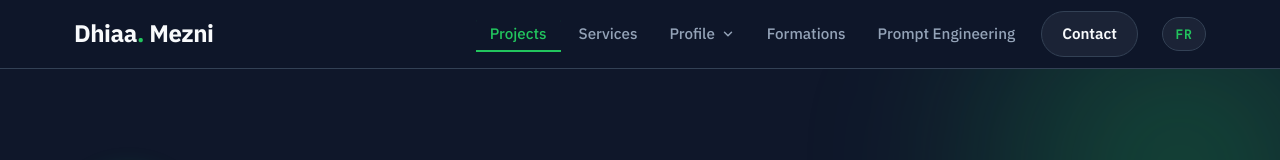
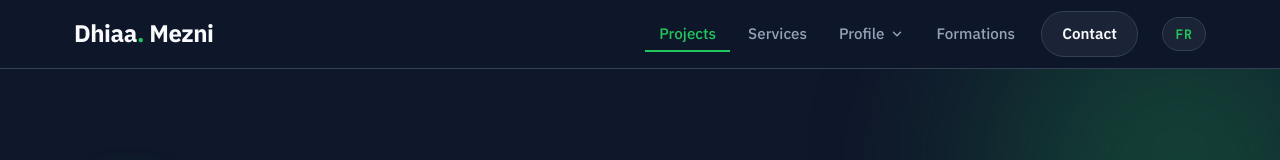
Before and after one commit to Dadmezni/mon-portfolio, a plain HTML site: page index.html in a window 1280 px wide. Shown: the top 160 px of the page. Drawn offline with Linux system fonts and the light colour scheme.

```diff
--- a/index.html
+++ b/index.html
@@ -65,10 +65,6 @@
           <li class="menu-item">
             <a class="menu-link" href="formations.html" data-i18n="nav.formations">Formations</a>
           </li>
-          <li class="menu-item">
-            <a class="menu-link" href="Prompt%20Engineering.html">Prompt Engineering</a>
-          </li>
-
           <li class="menu-item menu-cta">
             <a class="btn-nav" href="#contact" data-i18n="nav.contact">Contact</a>
           </li>
```
